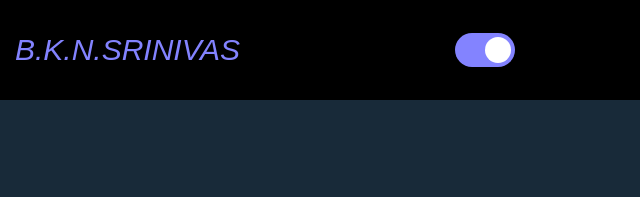
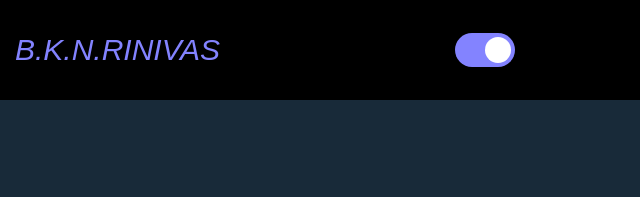
Before and after one commit to 190032016-srinivas/portfolio-_is, a plain HTML site: page index.html in a window 1280 px wide. Shown: the top 197 px of the page, 0-640 px from the left. Drawn offline with Linux system fonts and the light colour scheme.

Commit message:
name Change

```diff
--- a/index.html
+++ b/index.html
@@ -10,7 +10,7 @@
 <body>
     <header id="main_header">
         <div id="name_and_toggle">
-            <div id="name">B.K.N.SRINIVAS</div>
+            <div id="name">B.K.N.RINIVAS</div>
             <div id="toggle">
                 <!-- <input type="checkbox" checked> -->
 
```
Also changed, not shown: 1 other file.
